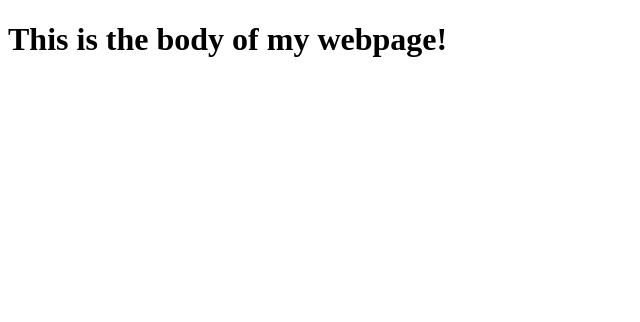
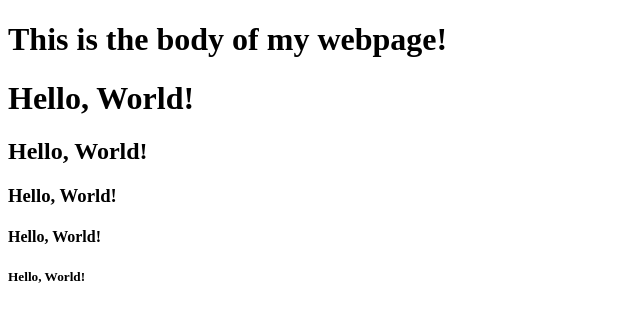
Before and after one commit to ritza36/my_first_webpage, a plain HTML site: page index.html in a window 1280 px wide. Shown: the whole page, without its empty margins (0-640 px from the left). Drawn offline with Linux system fonts and the light colour scheme.

Commit message:
Add files via upload

```diff
--- a/index.html
+++ b/index.html
@@ -12,5 +12,12 @@
 	</head>
 	<body>
 		<h1>This is the body of my webpage!</h1>
+
+			<h1>Hello, World!</h1>
+			<h2>Hello, World!</h2>
+			<h3>Hello, World!</h3>
+			<h4>Hello, World!</h4>
+			<h5>Hello, World!</h5>
+
 	</body>
 </html>
```
